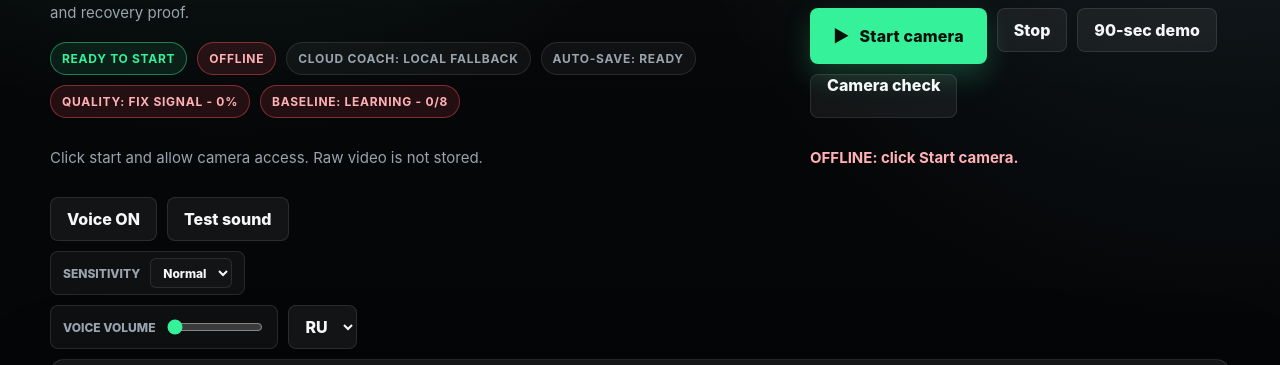
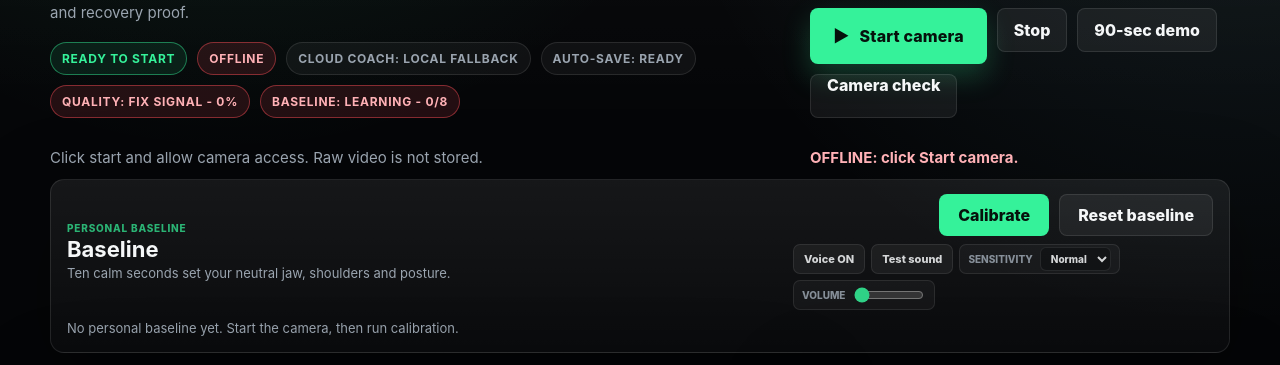
Before and after one commit to Ares3333333/Kinai, a website: page pitch_site/play.html in a window 1280 px wide. Shown: the part 248-613 px from the top of the page. Drawn offline with Linux system fonts and the light colour scheme; no server answers.

Commit message:
Move voice controls into baseline panel

```diff
--- a/pitch_site/play.html
+++ b/pitch_site/play.html
@@ -63,26 +63,6 @@
         <p class="play-start-hint" id="playStartHint" role="status" aria-live="polite">Click start and allow camera access. Raw video is not stored.</p>
         <p class="play-mode-hint" id="modeHint" role="status" aria-live="polite">OFFLINE: analysis is not running. Click "Start camera".</p>
 
-        <div class="product-actions voice-actions">
-          <button id="voiceToggle" type="button">Voice ON</button>
-          <button id="voiceTest" type="button">Test sound</button>
-          <label class="voice-control">
-            <span>Sensitivity</span>
-            <select id="sensitivityProfile" aria-label="Sensitivity profile">
-              <option value="low">Low</option>
-              <option value="normal" selected>Normal</option>
-              <option value="high">High</option>
-            </select>
-          </label>
-          <label class="voice-control">
-            <span>Voice volume</span>
-            <input id="voiceVolume" type="range" min="0" max="100" value="80" />
-          </label>
-          <select id="voiceLang" aria-label="Voice coach language">
-            <option value="ru">RU</option>
-            <option value="en">EN</option>
-          </select>
-        </div>
       </section>
 
       <section class="consent-panel product-panel investor-extra" id="consentPanel">
@@ -104,9 +84,27 @@
           <h2>Baseline</h2>
           <p>Ten calm seconds set your neutral jaw, shoulders and posture.</p>
         </div>
-        <div class="product-actions">
-          <button class="primary" id="startCalibrationWizard" type="button">Calibrate</button>
-          <button id="resetCalibration" type="button">Reset baseline</button>
+        <div class="baseline-action-stack">
+          <div class="product-actions">
+            <button class="primary" id="startCalibrationWizard" type="button">Calibrate</button>
+            <button id="resetCalibration" type="button">Reset baseline</button>
+          </div>
+          <div class="product-actions voice-actions baseline-voice-actions">
+            <button id="voiceToggle" type="button">Voice ON</button>
+            <button id="voiceTest" type="button">Test sound</button>
+            <label class="voice-control">
+              <span>Sensitivity</span>
+              <select id="sensitivityProfile" aria-label="Sensitivity profile">
+                <option value="low">Low</option>
+                <option value="normal" selected>Normal</option>
+                <option value="high">High</option>
+              </select>
+            </label>
+            <label class="voice-control">
+              <span>Volume</span>
+              <input id="voiceVolume" type="range" min="0" max="100" value="80" />
+            </label>
+          </div>
         </div>
         <p class="muted-note" id="calibrationStatus">No personal baseline yet. Start the camera, then run calibration.</p>
         <div class="calibration-guides investor-extra">
--- a/pitch_site/product.css
+++ b/pitch_site/product.css
@@ -384,6 +384,42 @@ body.product-body {
 .calibration-panel .product-actions {
   margin: 0;
   justify-content: flex-end;
+}
+
+.baseline-action-stack {
+  display: grid;
+  gap: 8px;
+  justify-items: end;
+}
+
+.baseline-voice-actions {
+  gap: 6px;
+  opacity: 0.86;
+}
+
+.baseline-voice-actions button {
+  min-height: 30px !important;
+  padding: 0 10px !important;
+  font-size: 11px;
+  border-radius: 7px;
+}
+
+.baseline-voice-actions .voice-control {
+  min-height: 30px;
+  padding: 0 8px;
+  gap: 7px;
+  font-size: 10px;
+  border-radius: 7px;
+}
+
+.baseline-voice-actions .voice-control input {
+  width: 70px;
+}
+
+.baseline-voice-actions .voice-control select {
+  min-height: 24px;
+  font-size: 10px;
+  padding: 0 6px;
 }
 
 .calibration-panel .product-actions button {
--- a/pitch_site/product_session.js
+++ b/pitch_site/product_session.js
@@ -1715,7 +1715,7 @@ function renderVoiceControls() {
   const lang = q("voiceLang");
   if (toggle) toggle.textContent = isMuted() ? "Voice OFF" : "Voice ON";
   if (volume) volume.value = String(Math.round(getVolume() * 100));
-  if (lang) lang.value = getVoiceLang();
+  if (lang) lang.value = "en";
 }
 
 function wire() {
--- a/pitch_site/tts_player.js
+++ b/pitch_site/tts_player.js
@@ -29,7 +29,7 @@ export function setVolume(value) {
 }
 
 export function getVoiceLang() {
-  return localStorage.getItem(LANG_KEY) || "ru";
+  return localStorage.getItem(LANG_KEY) || "en";
 }
 
 export function setVoiceLang(value) {
```
